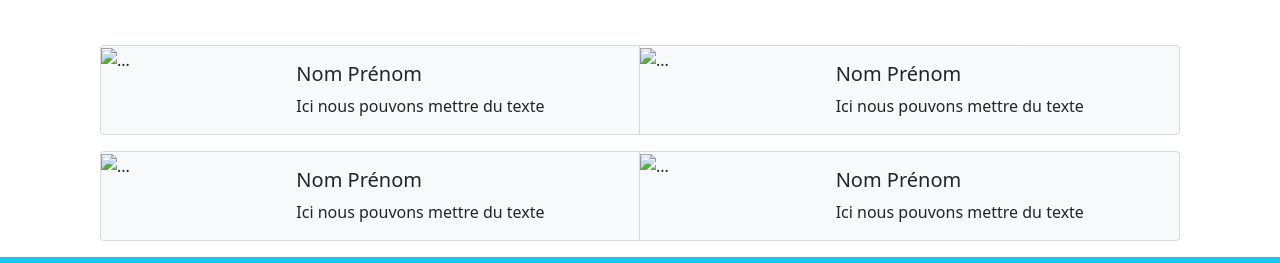
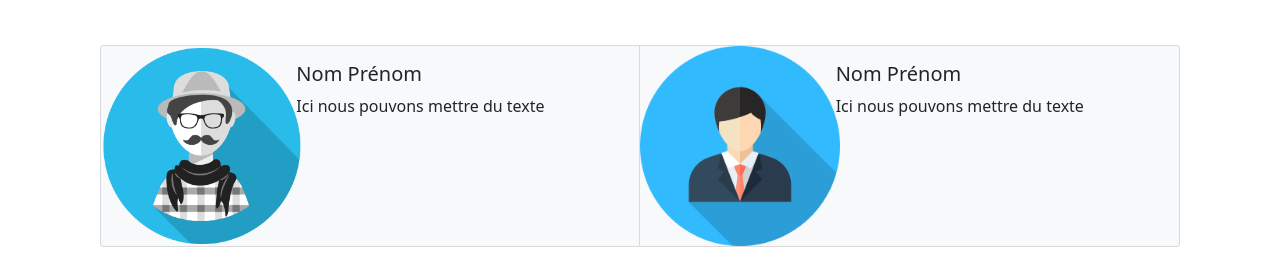
Before and after one commit to ayoubmht/exo_site_bootstrap, a website: page index.html in a window 1280 px wide. Shown: the part 457-720 px from the top of the page. Drawn offline with nearby package versions, Linux system fonts and the light colour scheme.

Commit message:
site fini

```diff
--- a/index.html
+++ b/index.html
@@ -54,7 +54,7 @@
             <div class="card mb-3 bg-light" style="max-width: 540px;">
                 <div class="row g-0">
                   <div class="col-md-4">
-                    <img src="..." alt="...">
+                    <img height="200px" width="200px" src="./team-1.png" alt="...">
                   </div>
                   <div class="col-md-8">
                     <div class="card-body">
@@ -67,7 +67,7 @@
             <div class="card mb-3 bg-light" style="max-width: 540px;">
                 <div class="row g-0">
                   <div class="col-md-4">
-                    <img src="..." alt="...">
+                    <img height="200px" width="200px" src="./team-2.png" alt="...">
                   </div>
                   <div class="col-md-8">
                     <div class="card-body">
@@ -84,7 +84,7 @@
             <div class="card mb-3 bg-light" style="max-width: 540px;">
                 <div class="row g-0">
                   <div class="col-md-4">
-                    <img src="..." alt="...">
+                    <img height="200px" width="200px" src="./team-3.png" alt="...">
                   </div>
                   <div class="col-md-8">
                     <div class="card-body">
@@ -97,7 +97,7 @@
             <div class="card mb-3 bg-light" style="max-width: 540px;">
                 <div class="row g-0">
                   <div class="col-md-4">
-                    <img src="..." alt="...">
+                    <img height="200px" width="200px" src="./team-4.png" alt="...">
                   </div>
                   <div class="col-md-8">
                     <div class="card-body">
```
